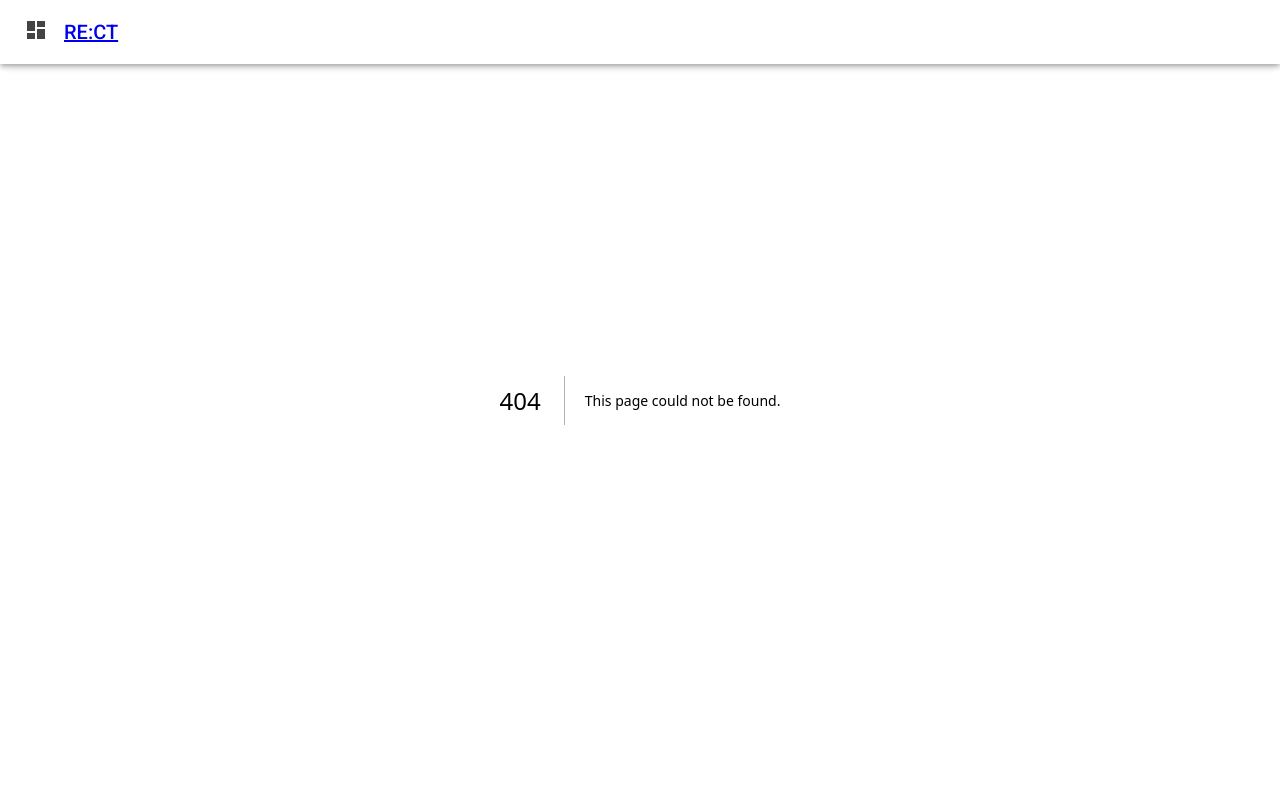
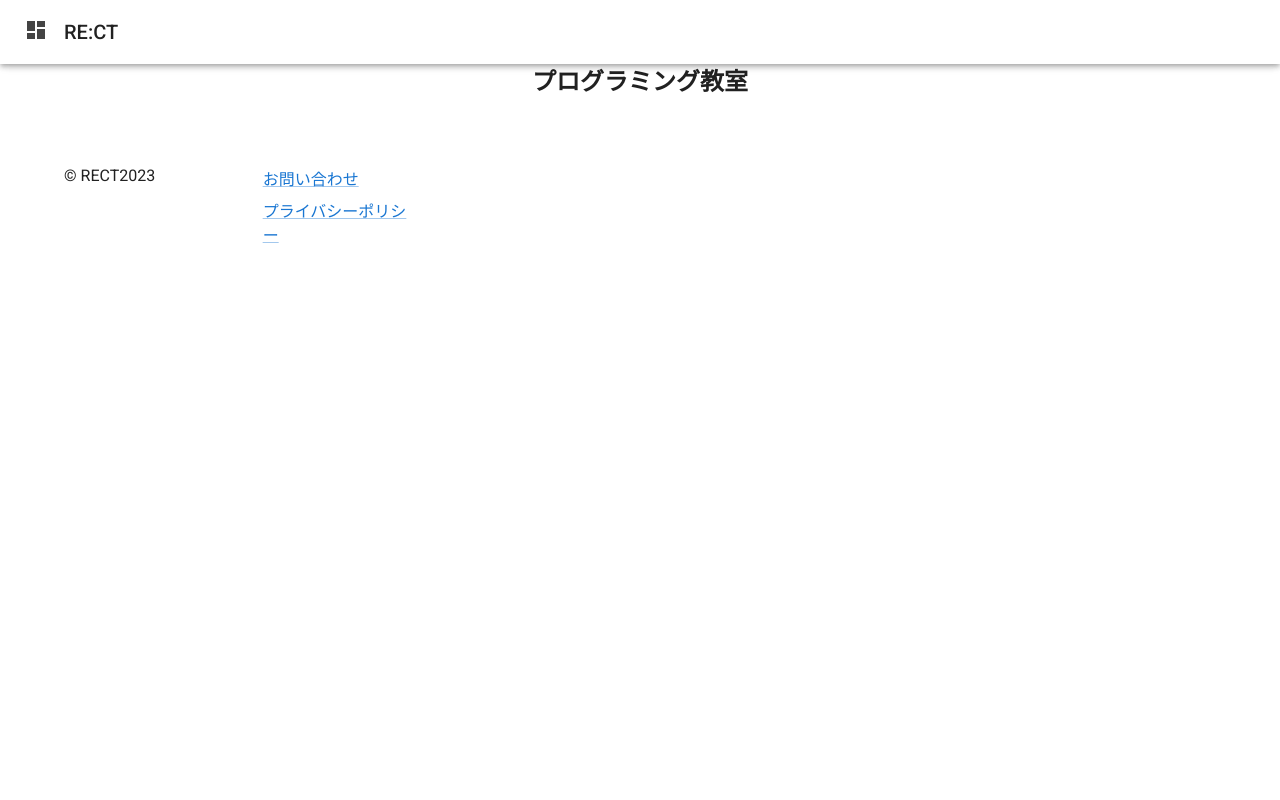
Before and after one commit to yutaroud/rect, a Next.js app: page /school in a window 1280 px wide. Before the commit this address had no page. Shown: the top 800 px of the page. Built offline with nearby package versions, Linux system fonts and the light colour scheme.

Commit message:
教室のページを追加

```diff
--- /dev/null
+++ b/src/app/school/page.tsx
@@ -0,0 +1,23 @@
+import "../globals.css";
+import Container from "@mui/material/Container";
+import Box from "@mui/material/Box";
+
+const School = () => {
+  return (
+    <main>
+      <Box
+        component="section"
+        sx={{
+          textAlign: "center",
+        }}
+        position="relative"
+      >
+        <Container sx={{ mt: 8 }}>
+          <h1>プログラミング教室</h1>
+        </Container>
+      </Box>
+    </main>
+  );
+};
+
+export default School;
--- a/src/modules/Business.tsx
+++ b/src/modules/Business.tsx
@@ -18,13 +18,13 @@ const Business = () => {
         </Typography>
         <Grid container spacing={5}>
           <Grid item xs={12} md={4}>
-            <MediaCard heading="プログラミング" text="募集" />
+            <MediaCard heading="プログラミング教室" text="募集" href="/school" />
           </Grid>
           <Grid item xs={12} md={4}>
-            <MediaCard heading="フリーランス" text="募集" />
+            <MediaCard heading="フリーランス" text="募集" href="#" />
           </Grid>
           <Grid item xs={12} md={4}>
-            <MediaCard heading="サービスA" text="募集" />
+            <MediaCard heading="サービスA" text="募集" href="#" />
           </Grid>
         </Grid>
       </Container>
```
Also changed, not shown: src/components/MediaCard.tsx (+3 -4 lines).
